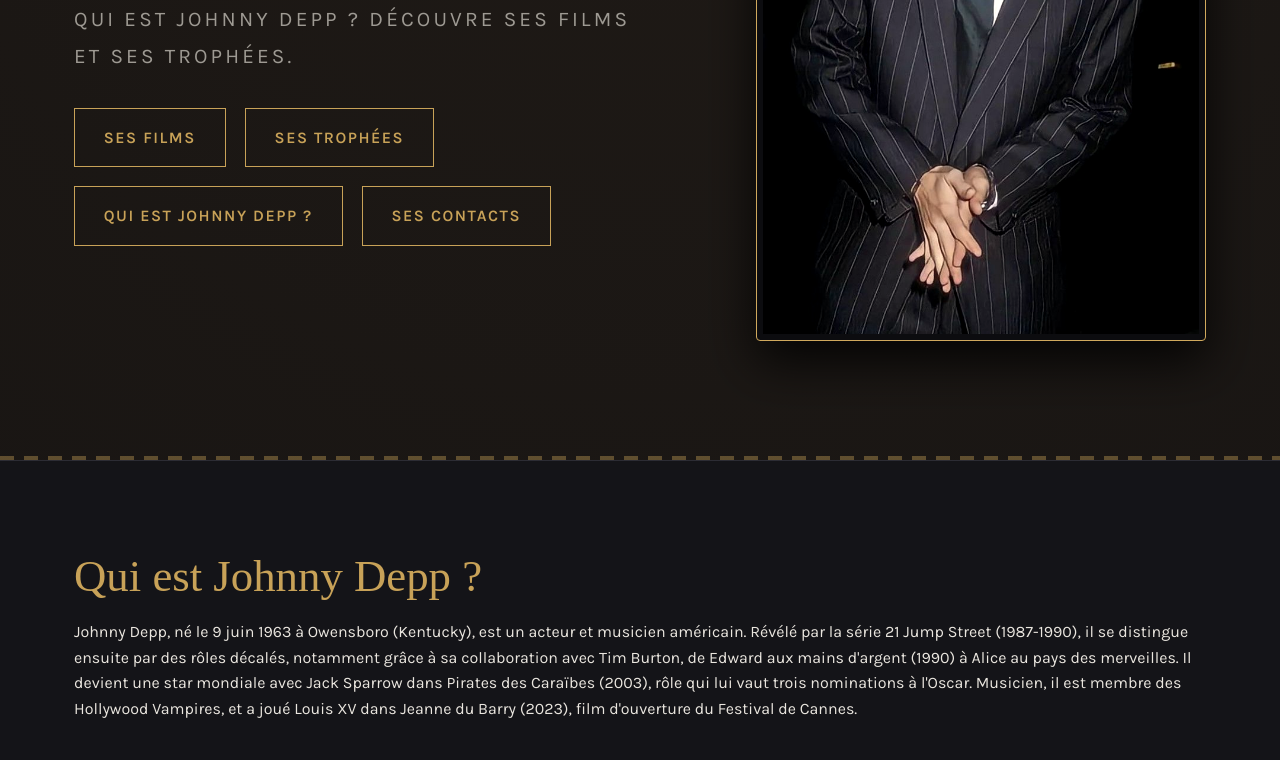
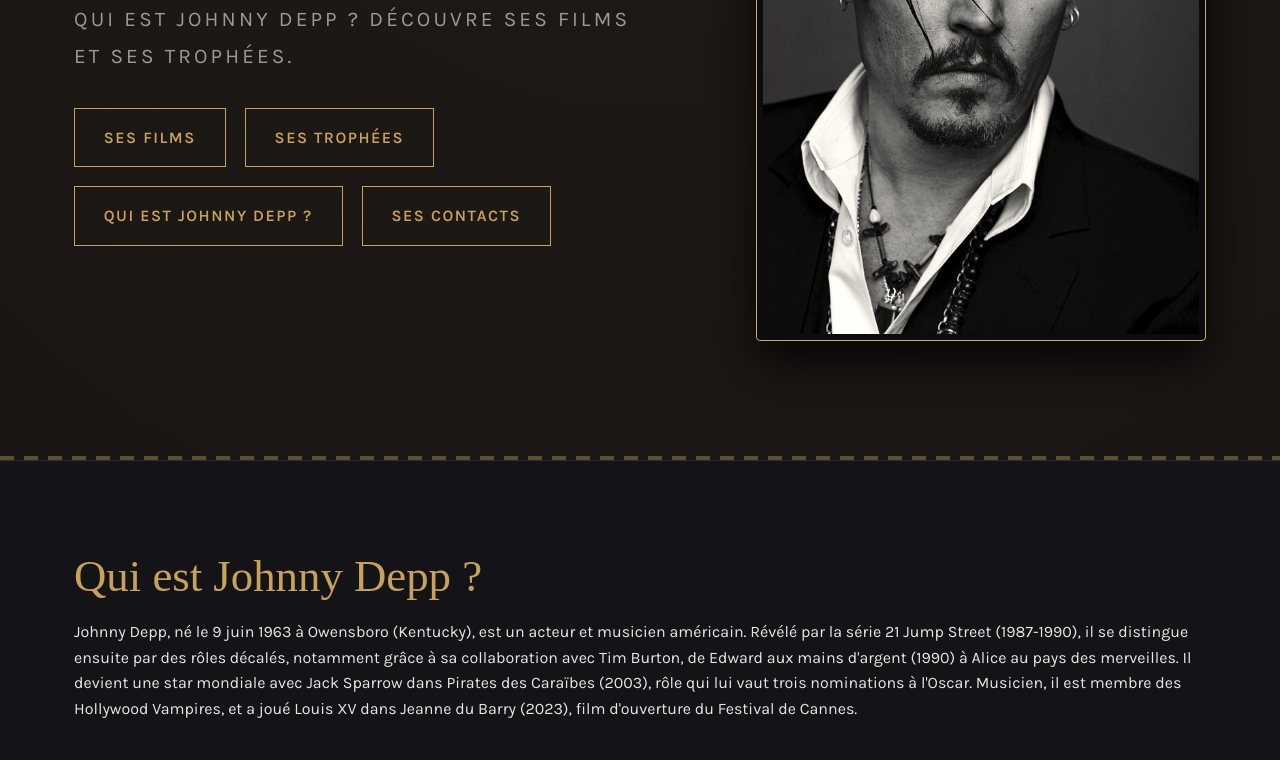
Before and after one commit to abdelouahidbouchibi/fansite, a plain HTML site: page johnny.html in a window 1280 px wide. Shown: the part 340-1100 px from the top of the page. Drawn offline with Linux system fonts and the light colour scheme; a web font is replaced by a local one.

Commit message:
Mise à jour du site

```diff
--- a/johnny.html
+++ b/johnny.html
@@ -20,7 +20,7 @@
           <a href="#contacts">Ses contacts</a>
         </nav>
       </div>
-      <img class="portrait" src="./Johnny Depp.jpg" alt="Portrait de Johnny Depp">
+      <img class="portrait" src="./Jhonny Depp.jpg" alt="Portrait de Johnny Depp">
     </div>
   </header>
 
```
